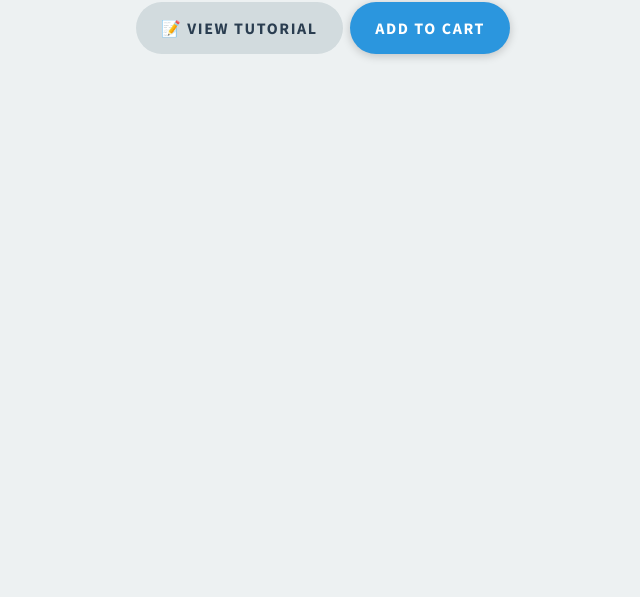
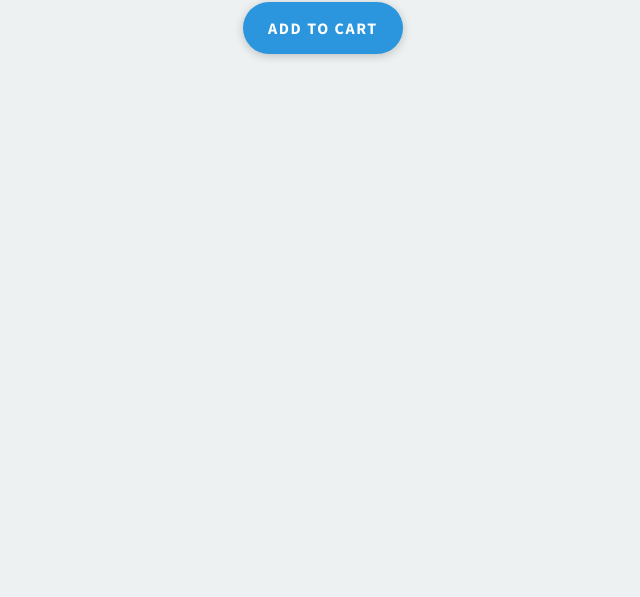
Before and after one commit to anyapruthi/MovieBeehive, a plain HTML site: page index.html in a window 1280 px wide. Shown: the part 203-800 px from the top of the page, without its empty margins (318-958 px from the left). Drawn offline with Linux system fonts and the light colour scheme.

Commit message:
Update index.html

```diff
--- a/index.html
+++ b/index.html
@@ -5,14 +5,13 @@
   <meta name="viewport" content="width=device-width, initial-scale=1">
   <script>document.getElementsByTagName("html")[0].className += " js";</script>
   <link rel="stylesheet" href="assets/css/style.css">
-  <title>Add to Cart Interaction | CodyHouse</title>
+  <title>Create your packages</title>
 </head>
 <body>
 <main class="cd-main container margin-top-xxl">
   <div class="text-component text-center">
     <h1>Add to Cart Interaction</h1>
     <p class="flex flex-wrap flex-center flex-gap-xxs">
-      <a class="cd-article-link" href="https://codyhouse.co/gem/add-to-cart-interaction">📝 View Tutorial</a>
       <a href="#0" class="cd-add-to-cart js-cd-add-to-cart" data-price="25.99">Add To Cart</a>
     </p>
   </div>
```
